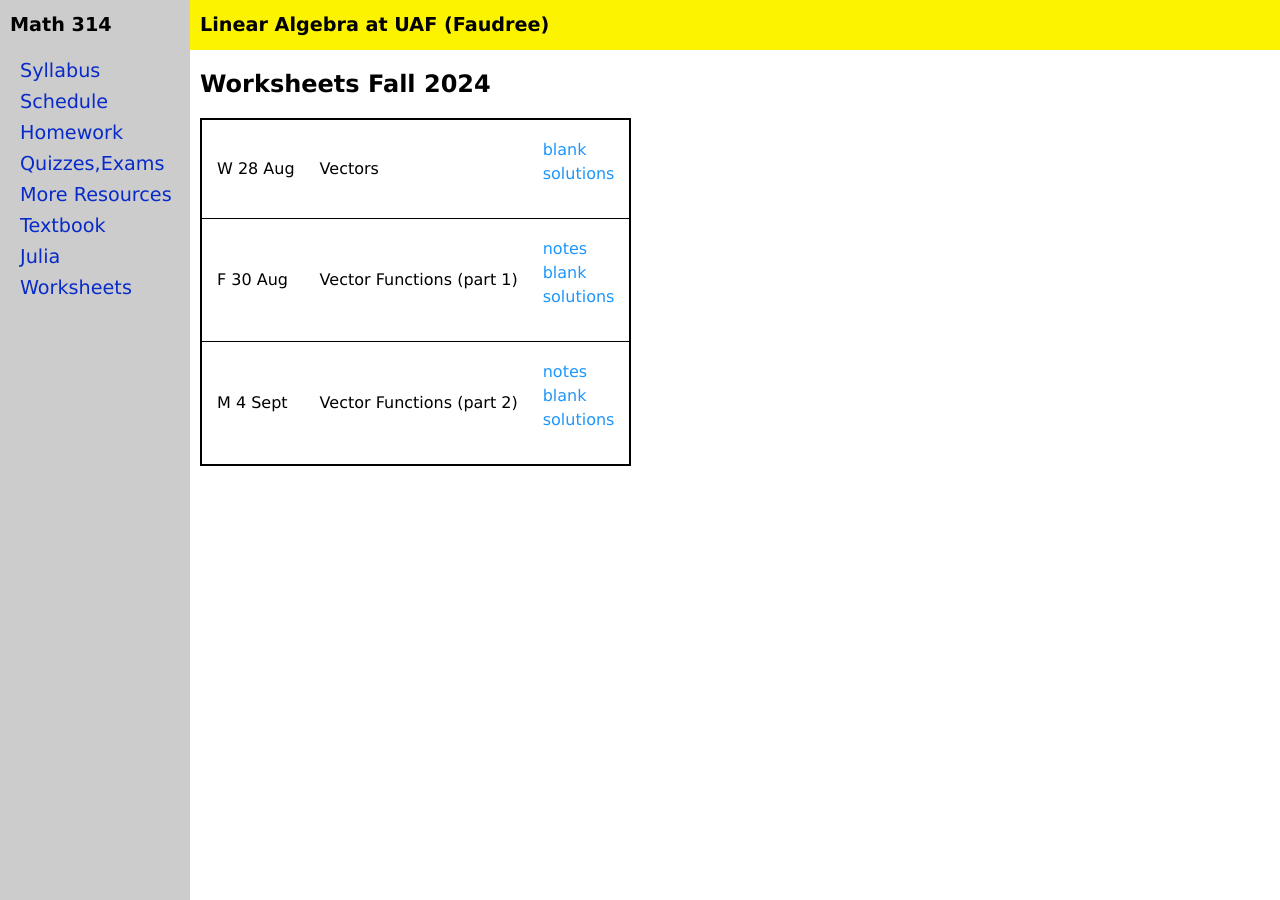
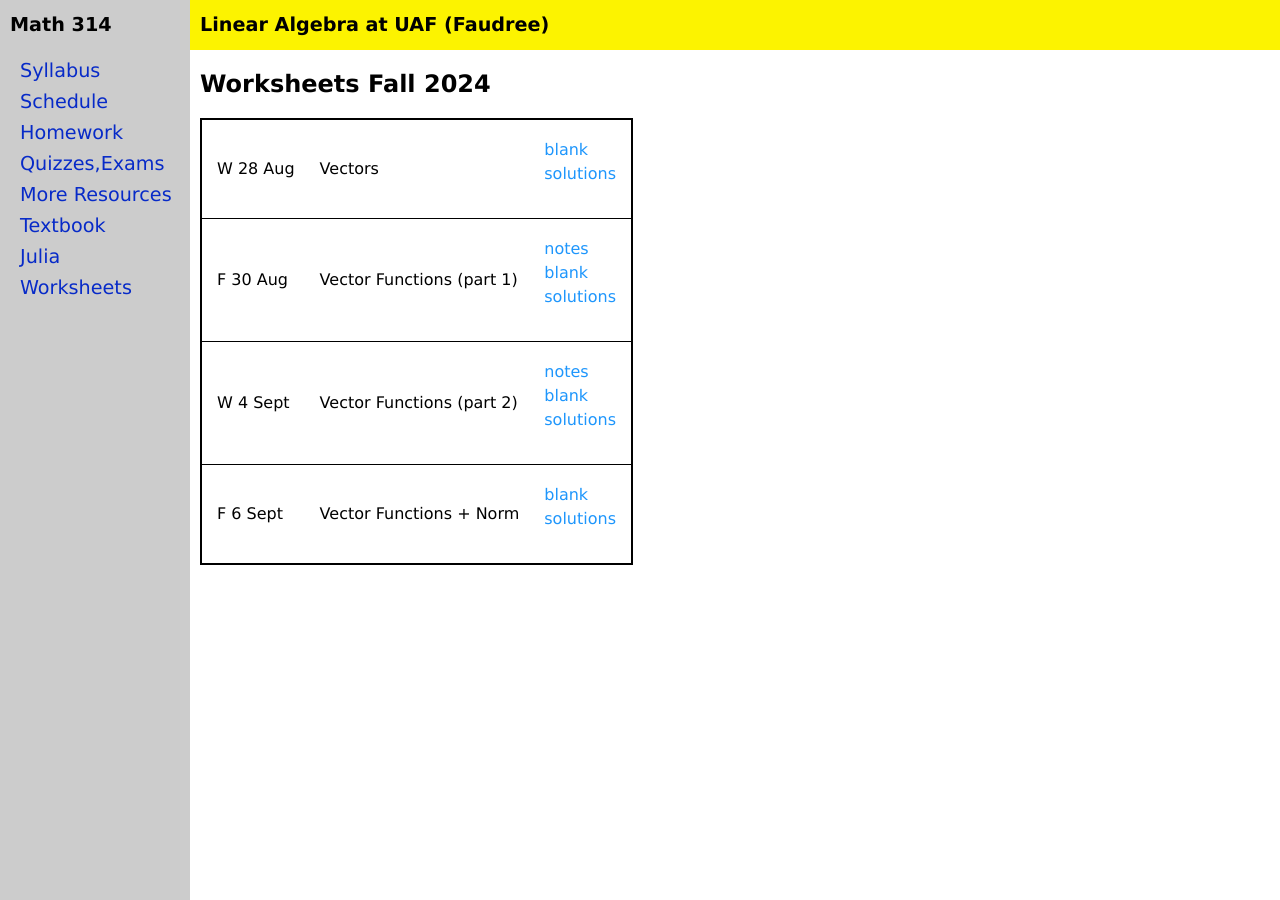
Before and after one commit to jrfaudree/LA, a Jekyll site: the page built from worksheets.md, in a window 1280 px wide. Built offline with Jekyll 4.4.1, drawn with Linux system fonts in a browser that asks for light colours.

Commit message:
Update worksheets.yml

```diff
--- a/_data/worksheets.yml
+++ b/_data/worksheets.yml
@@ -10,8 +10,12 @@ worksheets:
   notes: Fri-30-aug.pdf
   blank: M314_ch2a.pdf
   solutions: M314_ch2a-s.pdf
-- date: M 4 Sept
+- date: W 4 Sept
   name: Vector Functions (part 2)
   notes: M314_ch2b-notes.pdf
   blank: M314_ch2b.pdf
   solutions: M314_ch2b-s.pdf
+- date: F 6 Sept
+  name: Vector Functions + Norm
+  blank: M314_ch2b.pdf
+  solutions: M314_ch2c-s
```
